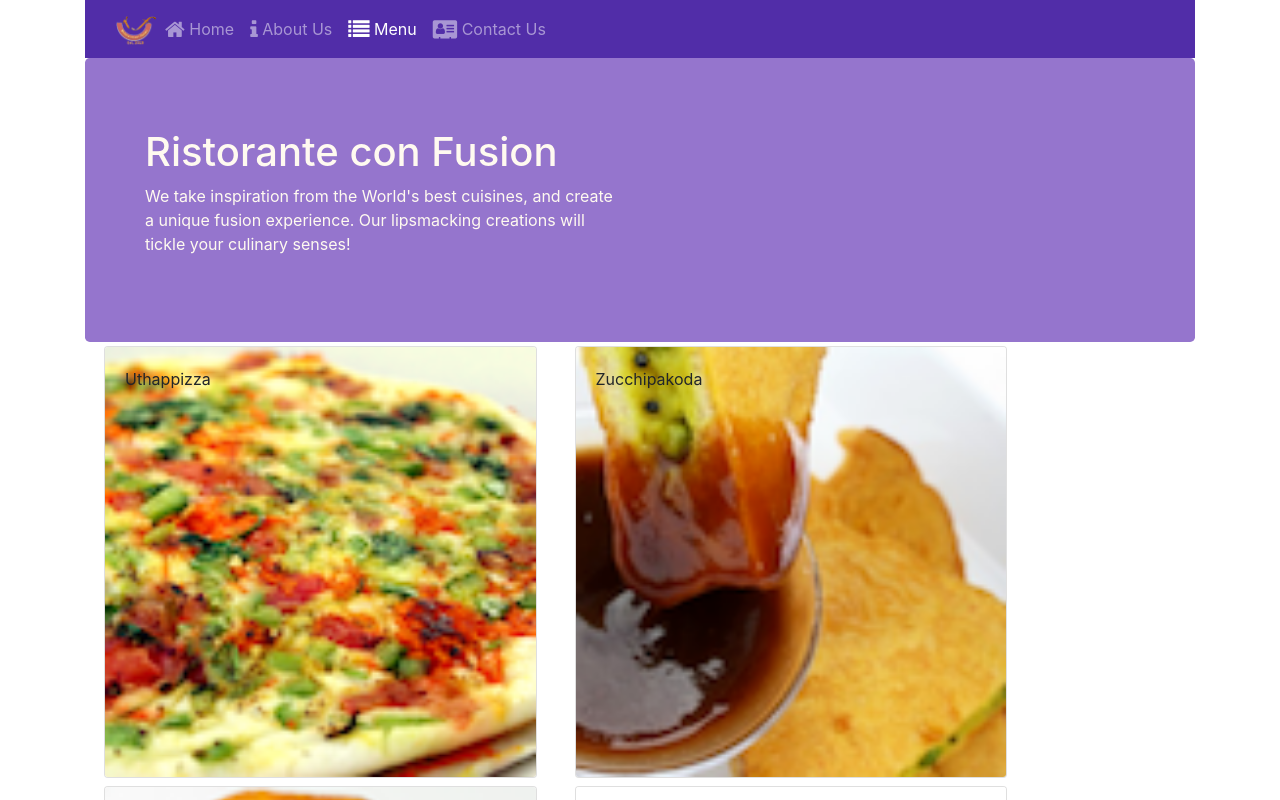
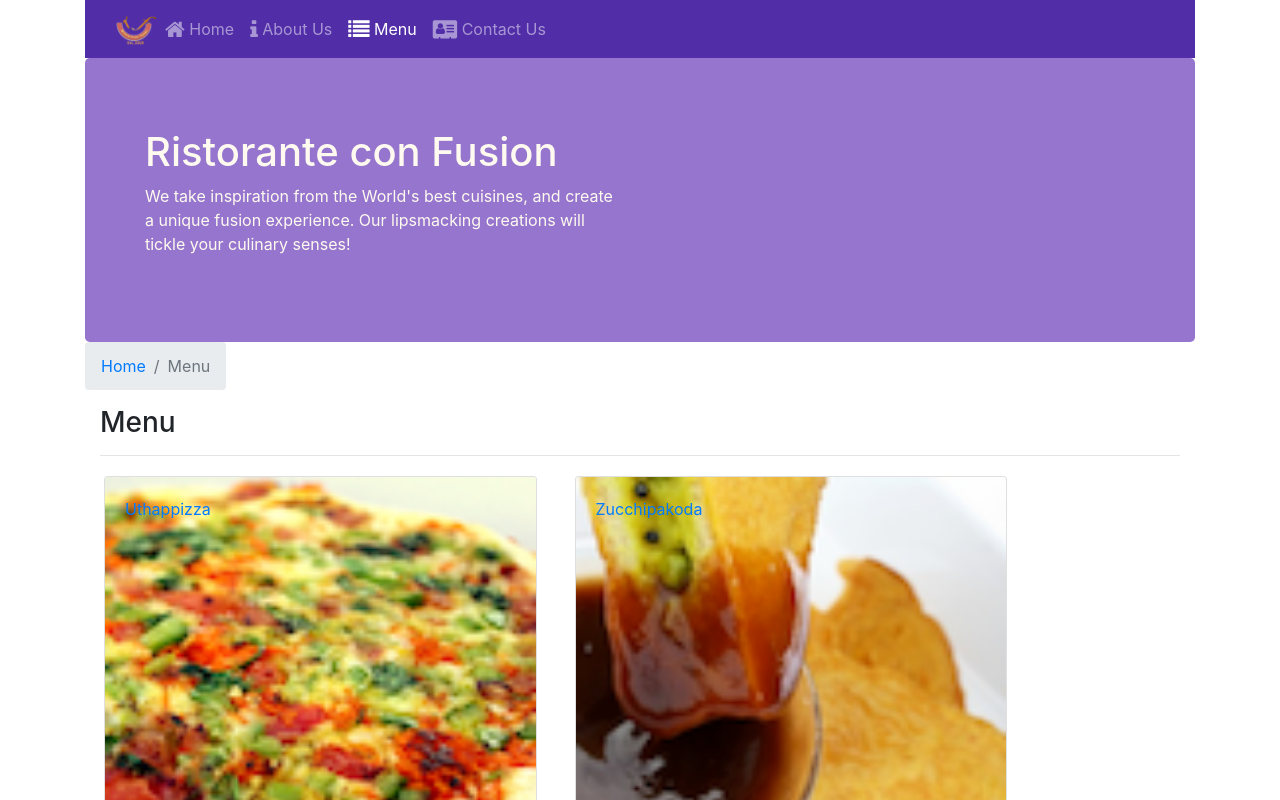
Before and after one commit to itsachaljain/React, a React (Create React App) app: page /menu in a window 1280 px wide. Shown: the top 800 px of the page. Built offline with nearby package versions, Linux system fonts and the light colour scheme.

Commit message:
Single Page Applications 2

```diff
--- a/src/components/ContactComponent.js
+++ b/src/components/ContactComponent.js
@@ -1,8 +1,22 @@
 import React from "react";
+import { Breadcrumb, BreadcrumbItem } from "reactstrap";
+import { Link } from "react-router-dom";
 
 function Contact(props) {
 	return (
 		<div className="container">
+			<div className="row">
+				<Breadcrumb>
+					<BreadcrumbItem>
+						<Link to="/home">Home</Link>
+					</BreadcrumbItem>
+					<BreadcrumbItem active>Contact Us</BreadcrumbItem>
+				</Breadcrumb>
+				<div className="col-12">
+					<h3>Contact Us</h3>
+					<hr />
+				</div>
+			</div>
 			<div className="row row-content">
 				<div className="col-12">
 					<h3>Location Information</h3>
--- a/src/components/DishdetailComponent.js
+++ b/src/components/DishdetailComponent.js
@@ -1,5 +1,14 @@
 import React from "react";
-import { Card, CardImg, CardBody, CardText, CardTitle } from "reactstrap";
+import {
+	Card,
+	CardImg,
+	CardBody,
+	CardText,
+	CardTitle,
+	Breadcrumb,
+	BreadcrumbItem,
+} from "reactstrap";
+import { Link } from "react-router-dom";
 
 function RenderDish({ dish }) {
 	return (
@@ -47,11 +56,23 @@
 		return (
 			<div className="container">
 				<div className="row">
+					<Breadcrumb>
+						<BreadcrumbItem>
+							<Link to="/menu">Menu</Link>
+						</BreadcrumbItem>
+						<BreadcrumbItem active>{props.dish.name}</BreadcrumbItem>
+					</Breadcrumb>
+					<div className="col-12">
+						<h3>{props.dish.name}</h3>
+						<hr />
+					</div>
+				</div>
+				<div className="row">
 					<div className="col-12 col-md-5 m-1">
 						<RenderDish dish={props.dish} />
 					</div>
 					<div className="col-12 col-md-5 m-1">
-						<RenderComments comments={props.dish.comments} />
+						<RenderComments comments={props.comments} />
 					</div>
 				</div>
 			</div>
--- a/src/components/MainComponent.js
+++ b/src/components/MainComponent.js
@@ -2,6 +2,7 @@
 import Home from "./HomeComponent";
 import Menu from "./MenuComponent";
 import Contact from "./ContactComponent";
+import DishDetails from "./DishdetailComponent";
 import Header from "./HeaderComponent";
 import Footer from "./FooterComponent";
 import { DISHES } from "../shared/dishes";
@@ -33,6 +34,21 @@
 			);
 		};
 
+		const DishWithId = ({ match }) => {
+			return (
+				<DishDetails
+					dish={
+						this.state.dishes.filter(
+							(dish) => dish.id === parseInt(match.params.dishId, 10)
+						)[0]
+					}
+					comments={this.state.comments.filter(
+						(comments) => comments.dishId === parseInt(match.params.dishId, 10)
+					)}
+				/>
+			);
+		};
+
 		return (
 			<div className="container">
 				<Header />
@@ -43,6 +59,7 @@
 						path="/menu"
 						component={() => <Menu dishes={this.state.dishes} />}
 					/>
+					<Route path="/menu/:dishId" component={DishWithId} />
 					<Route exact path="/contactus" component={Contact} />
 					<Redirect to="/home" />
 				</Switch>
--- a/src/components/MenuComponent.js
+++ b/src/components/MenuComponent.js
@@ -1,13 +1,23 @@
 import React from "react";
-import { Card, CardImg, CardImgOverlay, CardTitle } from "reactstrap";
+import {
+	Card,
+	CardImg,
+	CardImgOverlay,
+	CardTitle,
+	Breadcrumb,
+	BreadcrumbItem,
+} from "reactstrap";
+import { Link } from "react-router-dom";
 
 function RenderMenuItem({ dish, onClick }) {
 	return (
-		<Card onClick={() => onClick(dish.id)}>
-			<CardImg width="100%" src={dish.image} alt={dish.name} />
-			<CardImgOverlay>
-				<CardTitle>{dish.name}</CardTitle>
-			</CardImgOverlay>
+		<Card>
+			<Link to={`/menu/${dish.id}`}>
+				<CardImg width="100%" src={dish.image} alt={dish.name} />
+				<CardImgOverlay>
+					<CardTitle>{dish.name}</CardTitle>
+				</CardImgOverlay>
+			</Link>
 		</Card>
 	);
 }
@@ -16,13 +26,25 @@
 	const menu = props.dishes.map((dish) => {
 		return (
 			<div className="col-12 col-md-5 m-1" key={dish.id}>
-				<RenderMenuItem dish={dish} onClick={props.onClick} />
+				<RenderMenuItem dish={dish} />
 			</div>
 		);
 	});
 
 	return (
 		<div className="container">
+			<div className="row">
+				<Breadcrumb>
+					<BreadcrumbItem>
+						<Link to="/home">Home</Link>
+					</BreadcrumbItem>
+					<BreadcrumbItem active>Menu</BreadcrumbItem>
+				</Breadcrumb>
+				<div className="col-12">
+					<h3>Menu</h3>
+					<hr />
+				</div>
+			</div>
 			<div className="row">{menu}</div>
 		</div>
 	);
```
